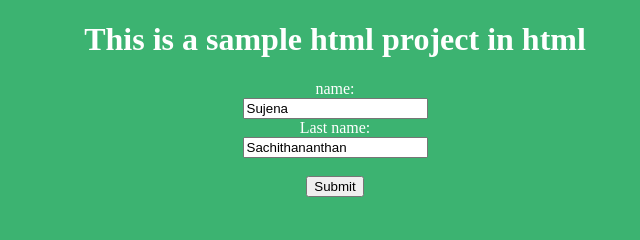
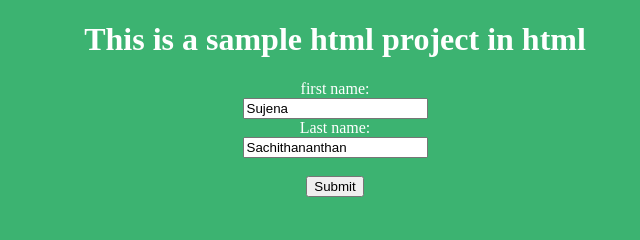
Before and after one commit to sujena2407/InternKnoledgeTransfer_1, a plain HTML site: page index.html in a window 1280 px wide. Shown: the top 240 px of the page, 305-945 px from the left. Drawn offline with Linux system fonts and the light colour scheme.

Commit message:
Update index.html
name change to first name

```diff
--- a/index.html
+++ b/index.html
@@ -10,7 +10,7 @@
   <body>
     <h1>This is a sample html project in html</h1>
     <form action="/action_page.php">
-    <label for="fname"> name:</label><br>
+    <label for="fname">first name:</label><br>
     <input type="text" id="fname" name="fname" value="Sujena"><br>
     <label for="lname">Last name:</label><br>
     <input type="text" id="lname" name="lname" value="Sachithananthan"><br><br>
```
